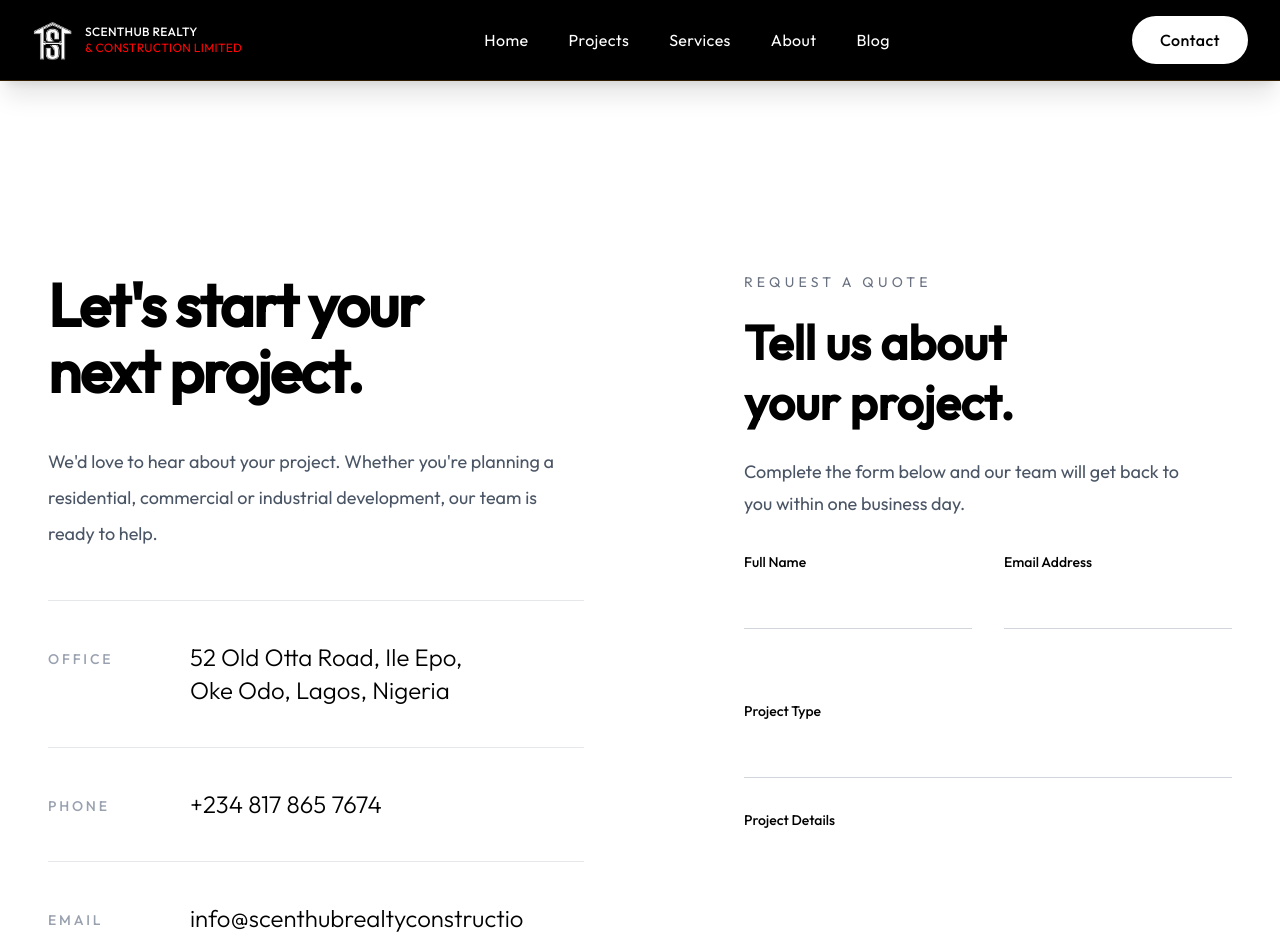
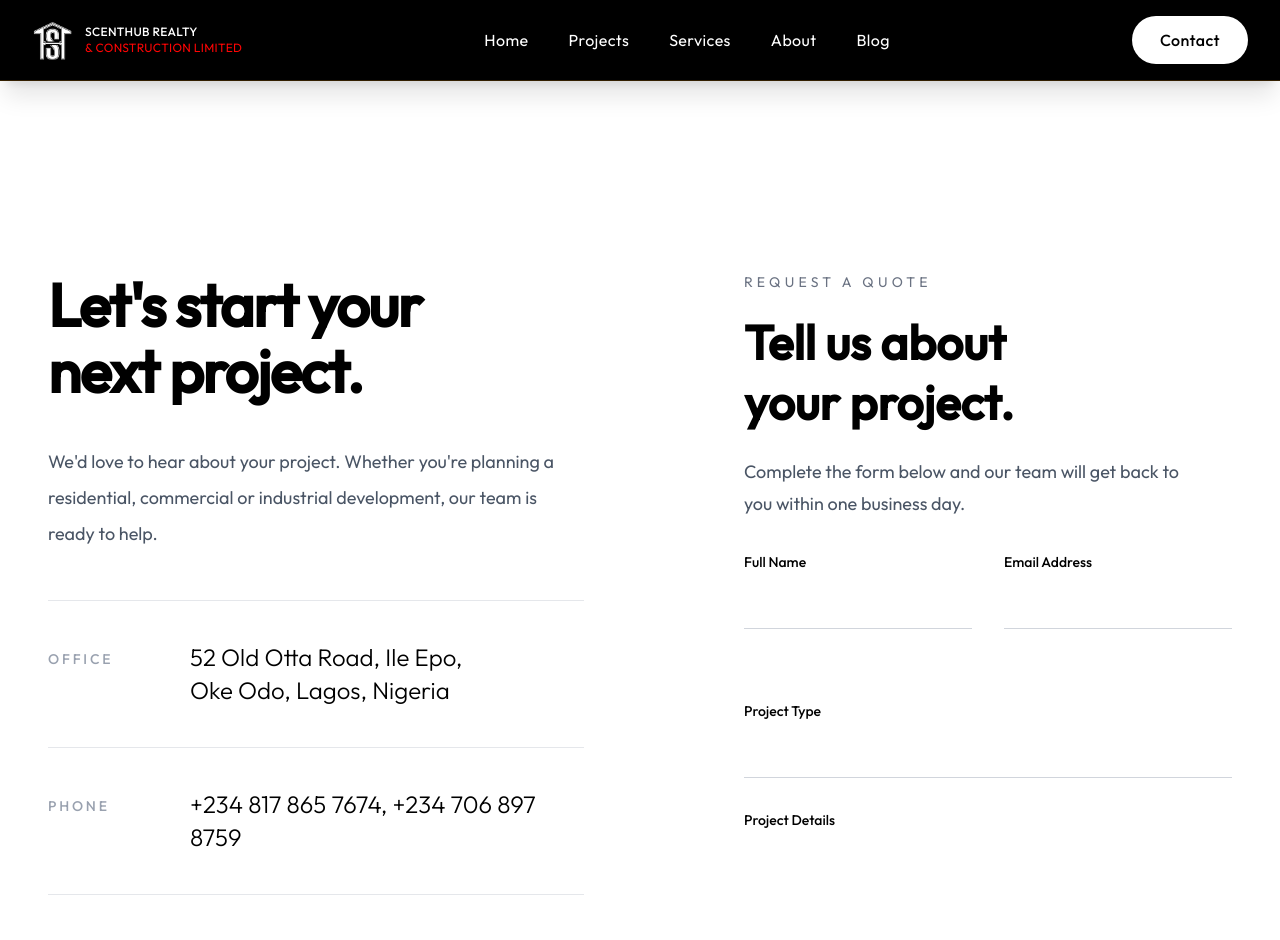
Before and after one commit to Tomilayo21/scenthub, a Next.js app: page /contact in a window 1280 px wide. Shown: the top 940 px of the page. Built offline with nearby package versions, Linux system fonts and the light colour scheme; no server answers.

Commit message:
First Commit

```diff
--- a/app/contact/page.jsx
+++ b/app/contact/page.jsx
@@ -81,7 +81,7 @@ export default function Contact() {
                                 },
                                 {
                                     title: "Phone",
-                                    value: "+234 817 865 7674"
+                                    value: "+234 817 865 7674, +234 706 897 8759"
                                 },
                                 {
                                     title: "Email",
@@ -139,7 +139,7 @@ export default function Contact() {
                                             leading-snug
                                             text-black
                                             max-w-md
-                                            break-all
+                                            break-words
                                         ">
                                             {item.value}
                                         </p>
```
